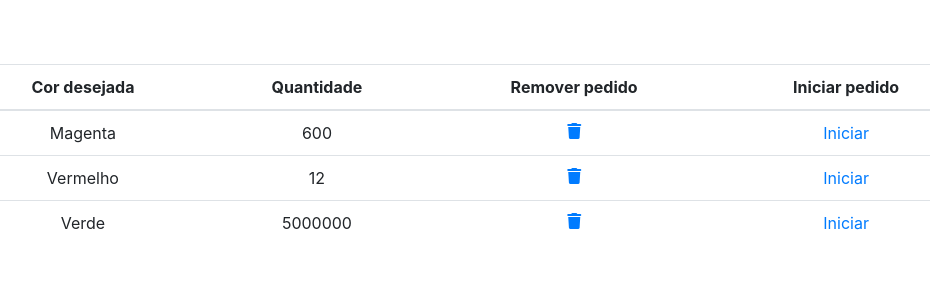
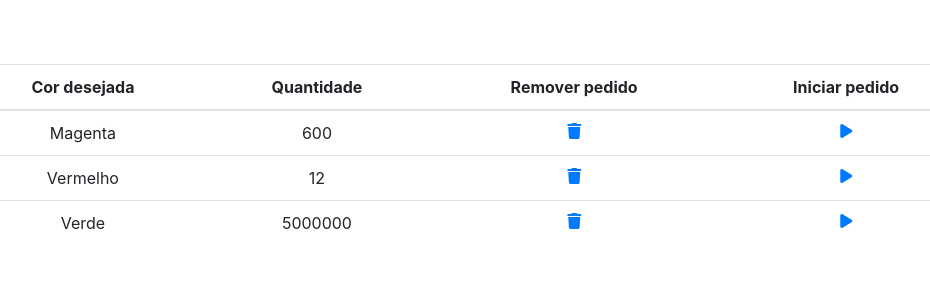
Before and after one commit to pi-color-in/color_in, a Django app: page /list_orders in a window 1280 px wide. Shown: the part 56-356 px from the top of the page, without its empty margins (174-1104 px from the left). Run offline with Django 3.2, Linux system fonts and the light colour scheme; data comes from the database, SQL or seed files in the repository; some libraries are stand-ins or nearby versions.

Commit message:
(#4) - Adding a run icon and a confirmation dialog

```diff
--- a/color_in/templates/color_in/order_list.html
+++ b/color_in/templates/color_in/order_list.html
@@ -10,6 +10,12 @@
         {
             return confirm('Você tem certeza que deseja remover esse pedido?');
         }
+
+        function confirm_execution()
+        {
+            return confirm('Você tem certeza que deseja iniciar esse pedido?')
+        }
+
         </script>
     <table class="table">
         <thead>
@@ -26,7 +32,7 @@
                 <td>{{ element.ordered_color }}</td>
                 <td>{{ element.quantity }}</td>
                 <td><a href= "{% url 'delete-order' element.id %}" onclick="return confirm_delete()"><i class="fas fa-trash"></i></a></td>
-                <td><a href="{% url 'execute-order' element.id %}">Iniciar</a></td>
+                <td><a href="{% url 'execute-order' element.id %}" onclick="return confirm_execution()"><i class="fas fa-play"></i></a></td>
                 {% endfor %}
             </tr>
         </tbody>
```
